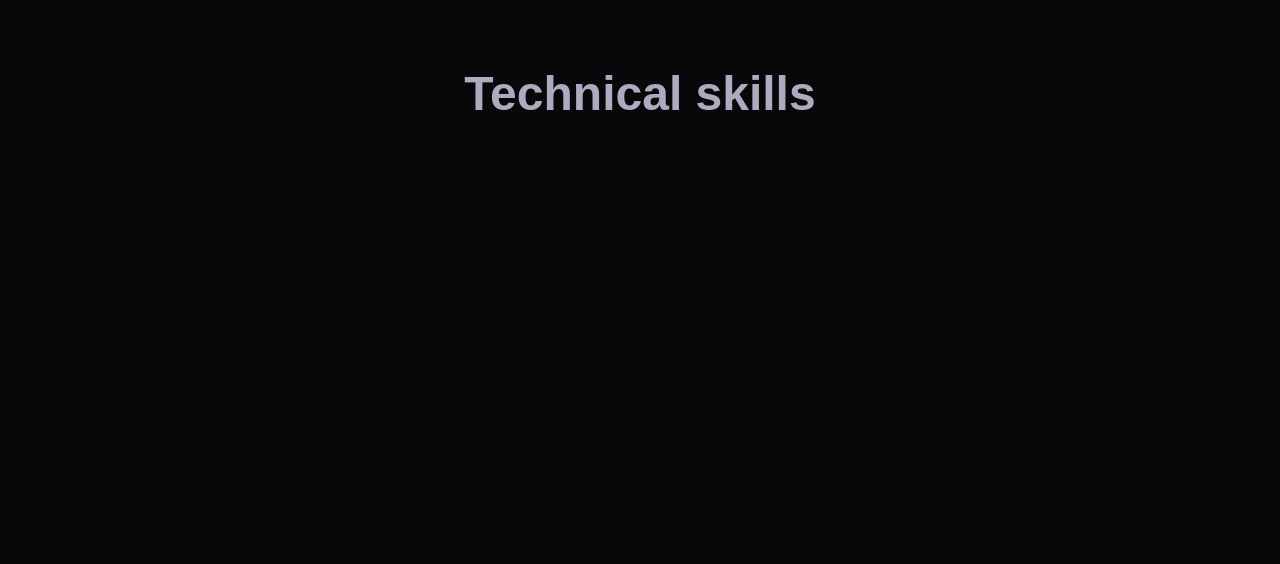
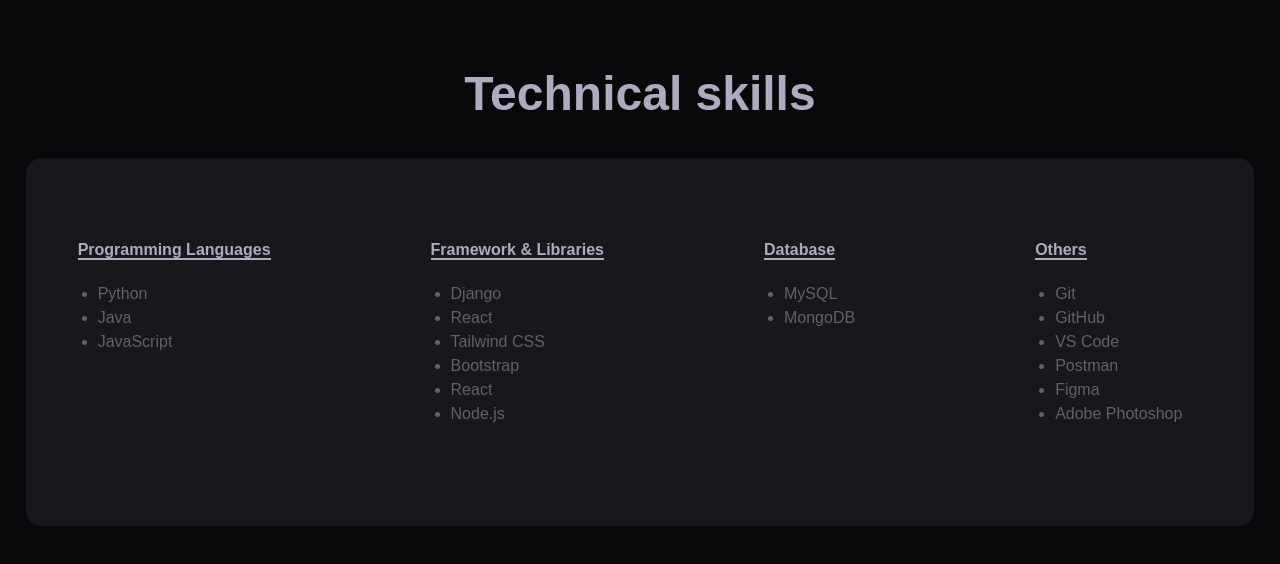
Before and after one commit to shiba-murmu/project-public-portfolio-website, a React (Vite) app: page / in a window 1280 px wide. Shown: the part 5282-5846 px from the top of the page. Built offline with nearby package versions, Linux system fonts and the light colour scheme; a web font is replaced by a local one.

Commit message:
Skills page designed.

```diff
--- a/src/pages/skills/Skills.jsx
+++ b/src/pages/skills/Skills.jsx
@@ -1,13 +1,46 @@
 import React from 'react'
 import Heading_text from '../../components/heading_text/Heading_text'
 function Skills() {
+
+    const data_box = [
+        {
+            title: 'Programming Languages',
+            list: ['Python', 'Java', 'JavaScript']
+        },
+        {
+            title: 'Framework & Libraries',
+            list: ['Django', 'React', 'Tailwind CSS', 'Bootstrap', "React", 'Node.js']
+        },
+        {
+            title: 'Database',
+            list: ['MySQL', 'MongoDB']
+        },
+        {
+            title: 'Others',
+            list: ['Git', 'GitHub', 'VS Code', 'Postman', 'Figma', 'Adobe Photoshop']
+        }
+    ]
     return (
         <>
-            <div id='skills' className='min-h-screen flex justify-center items-start pt-10 font-bold  '>
+            <div id='skills' className='min-h-screen flex justify-start flex-col items-center pt-10 font-bold  '>
                 <div className='flex justify-center items-center'>
                     <Heading_text text='Technical skills' />
                 </div>
-                <div>
+                <div className='pt-10 bg-(--footer-background) py-12 md:py-20 px-13 mt-10 rounded-2xl md:flex  md:space-x-40 justify-center items-center md:items-start'>
+
+
+                    {
+                        data_box.map((item, index) => (
+                            <div key={index}>
+                                <span className='text-md font-bold border-b-2 '>{item.title}</span>
+                                <ul className='pl-5 p-5 list-disc text-md font-normal text-(--muted-text)'>
+                                    {item.list.map((item, index) => (
+                                        <li key={index}>{item}</li>
+                                    ))}
+                                </ul>
+                            </div>
+                        ))
+                    }
 
                 </div>
             </div>
```
